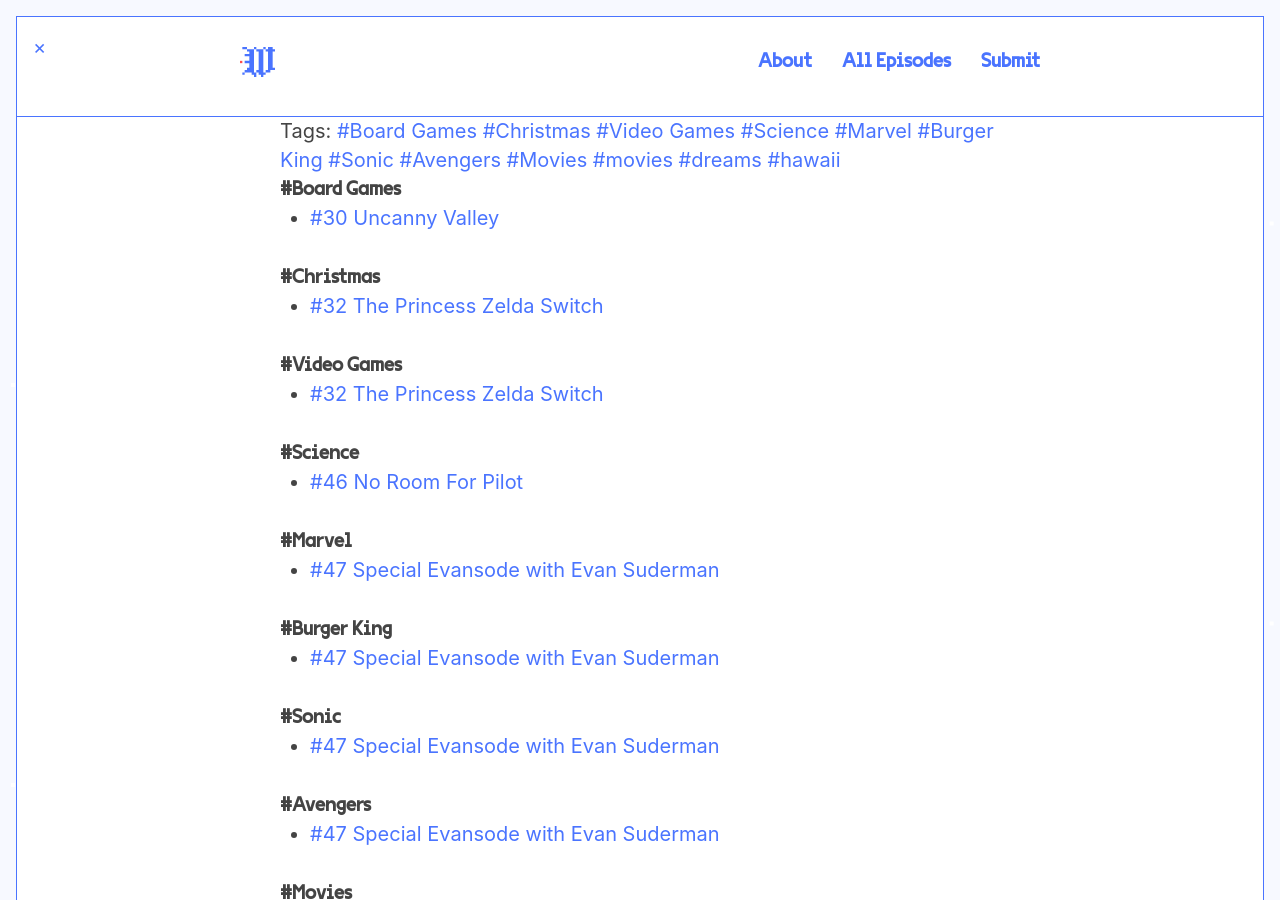
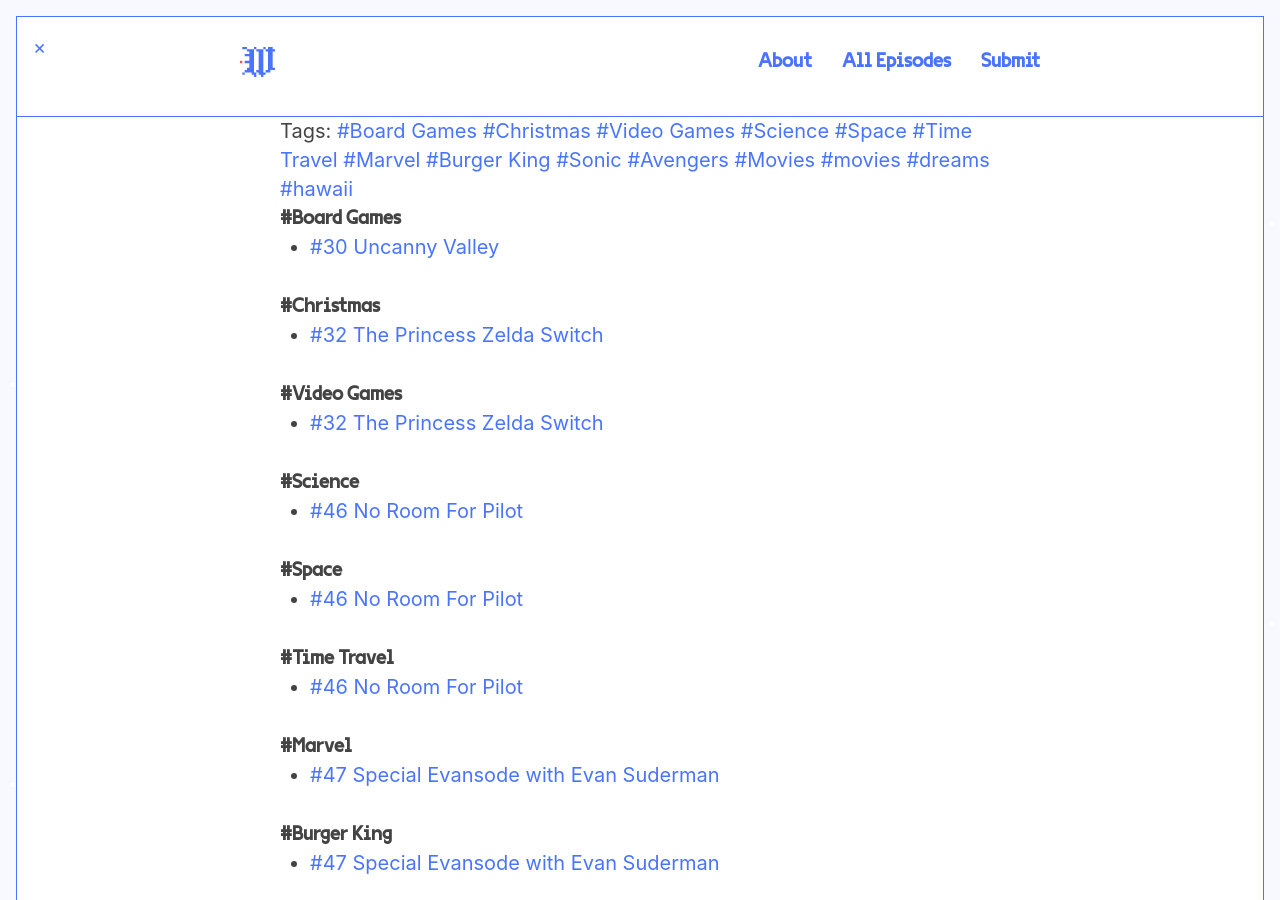
Before and after one commit to jondueck/whatevertown, a Jekyll site: the page built from tags.html, in a window 1280 px wide and 900 px high. Built offline with Jekyll 4.4.1, drawn with Linux system fonts in a browser that asks for light colours; some web fonts are replaced.

Commit message:
Updated Number 46

```diff
--- a/_posts/2019-04-16-number-46.markdown
+++ b/_posts/2019-04-16-number-46.markdown
@@ -3,6 +3,8 @@
 date: 2019-04-16 19:27:00 -05:00
 tags:
 - Science
+- Space
+- Time Travel
 author: Whatevertown
 season: 2
 episode_type: full
```
